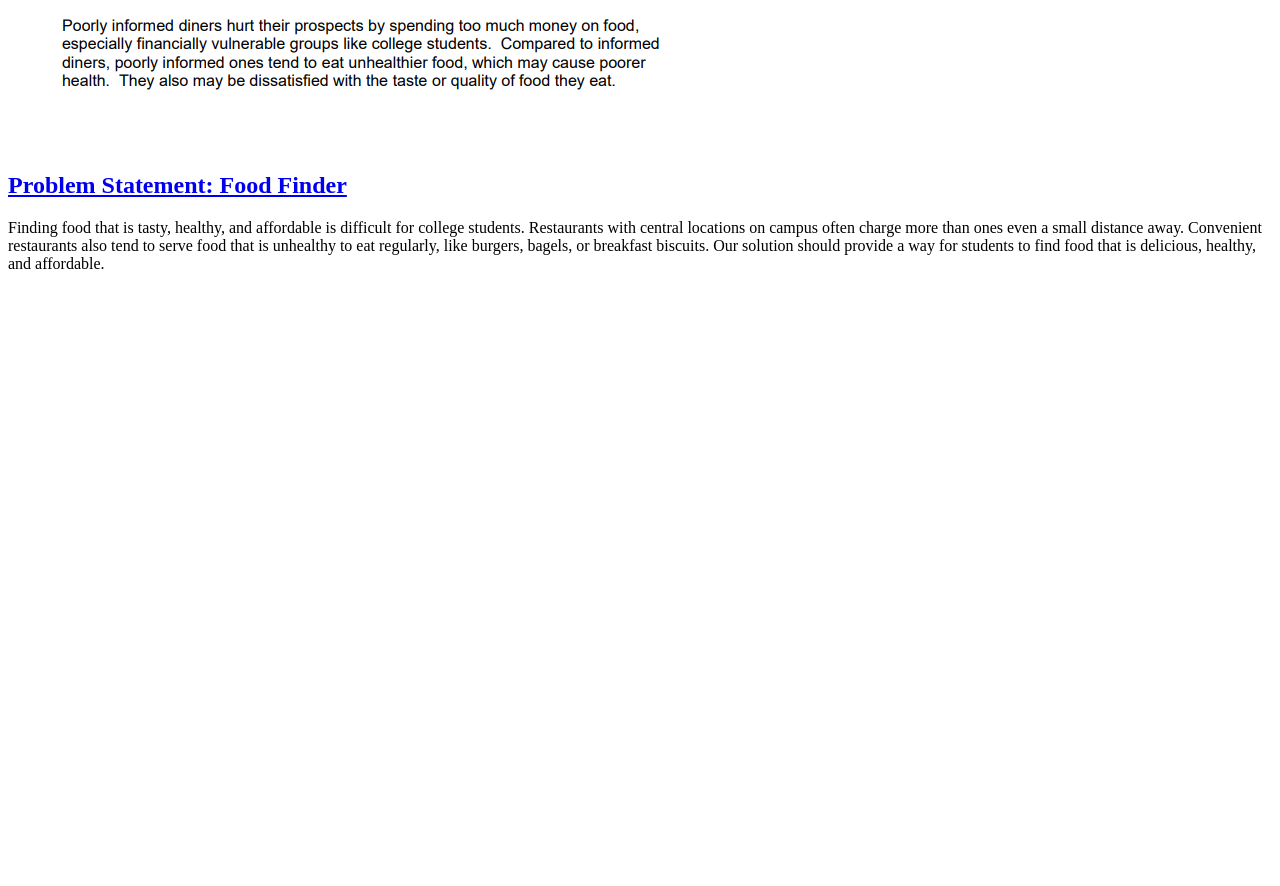
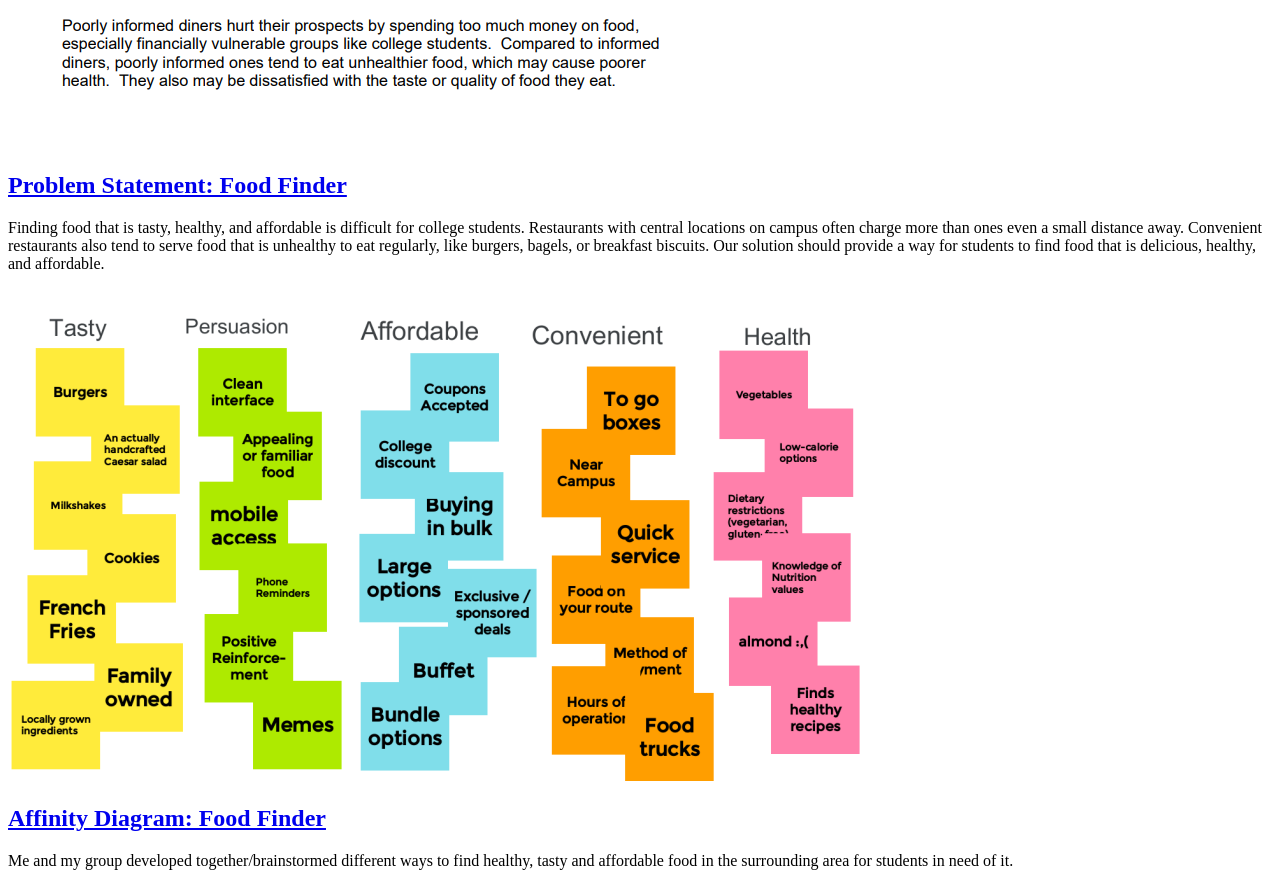
Before and after one commit to ClaudeReid/ClaudeReid.github.io, a plain HTML site: page index.html in a window 1280 px wide. Shown: the part 858-1744 px from the top of the page. Before the commit the page ends 1147 px from the top, so only its background shows below. Drawn offline with Linux system fonts and the light colour scheme.

Commit message:
added the affinity diagram elements

```diff
--- a/index.html
+++ b/index.html
@@ -8,7 +8,7 @@
     <body>
 
         <h1> Claude Reid's CSCE 190 Site</h1>
-
+        <!-- Problem Statement Assignment -->
         <section class = "assingment">
             <a href = "files/problem-statement.pdf"> <img src="images/problem-statement.png"> </a>
             <section class="ass-details">
@@ -22,5 +22,21 @@
                 </p>
             <section>
          </section>
+
+
+        <!-- Affinity Diagram Assignment -->
+        <section class = "assingment">
+            <a href = "files/affinity_diagram.pdf"> <img src="images/affinity_diagram.png"> </a>
+            <section class="ass-details">
+                <a href = "files/affinity_diagram.pdf"><h2>Affinity Diagram: Food Finder </h2></a>
+                <p>
+                    Me and my group developed together/brainstormed different ways to find healthy, tasty and
+                        affordable food in the surrounding area for students in need of it.
+                </p>
+            <section>
+         </section>
+
+
+
     </body>
 </html>
```
